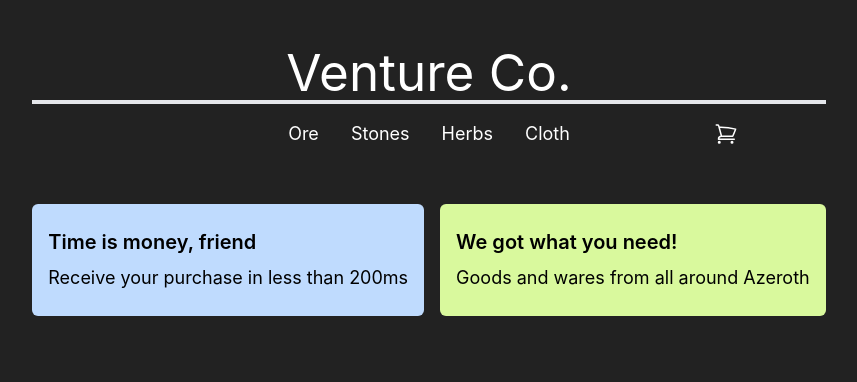
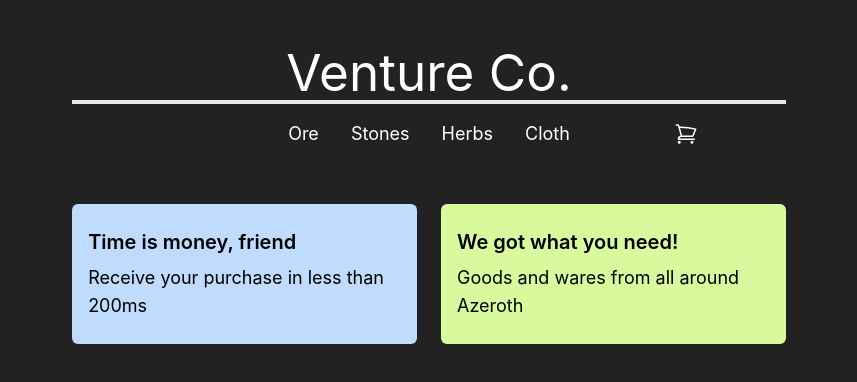
Before and after one commit to Kestrel-72/shopping-cart, a React (Vite) app: page / in a window 1280 px wide. Shown: the top 382 px of the page, without its empty margins (211-1068 px from the left). Built offline with nearby package versions, Linux system fonts and the light colour scheme.

Commit message:
Main has same grid layout as catalog

```diff
--- a/src/App.jsx
+++ b/src/App.jsx
@@ -3,7 +3,7 @@
 
 function App() {
    return (
-      <div className="max-w-screen-lg text-text-color p-6 text-base md:text-lg">
+      <div className="text-text-color p-6 text-base md:text-lg">
          <Header />
          <Outlet />
       </div>
--- a/src/components/main/Main.jsx
+++ b/src/components/main/Main.jsx
@@ -2,7 +2,7 @@
 
 function Main() {
    return (
-      <main className="main pt-10">
+      <main className="pt-10">
          <MainCards />
       </main>
    )
--- a/src/components/main/MainCards.jsx
+++ b/src/components/main/MainCards.jsx
@@ -2,7 +2,7 @@
 
 function MainCards() {
    return (
-      <div className="main-cards flex gap-4 justify-center">
+      <div className="main-cards grid gap-6 md:grid-cols-catalog-md grid-cols-catalog-sm">
          <MainCard
             title={"Time is money, friend"}
             text={"Receive your purchase in less than 200ms"}
--- a/tailwind.config.js
+++ b/tailwind.config.js
@@ -9,8 +9,8 @@
       gridTemplateColumns: {
          // Complex site-specific column configuration
          'header': 'minmax(0px, 200px) minmax(min-content, 1fr) minmax(40px, 200px)',
-         'catalog-sm' : 'repeat(auto-fill, minmax(120px, 1fr))',
-         'catalog-md' : 'repeat(auto-fill, minmax(200px, 1fr))'
+         'catalog-sm' : 'repeat(auto-fit, minmax(120px, 1fr))',
+         'catalog-md' : 'repeat(auto-fit, minmax(200px, 1fr))'
        },
        gridTemplateRows: {
          'catalog-layout': 'max-content 1fr',
```
